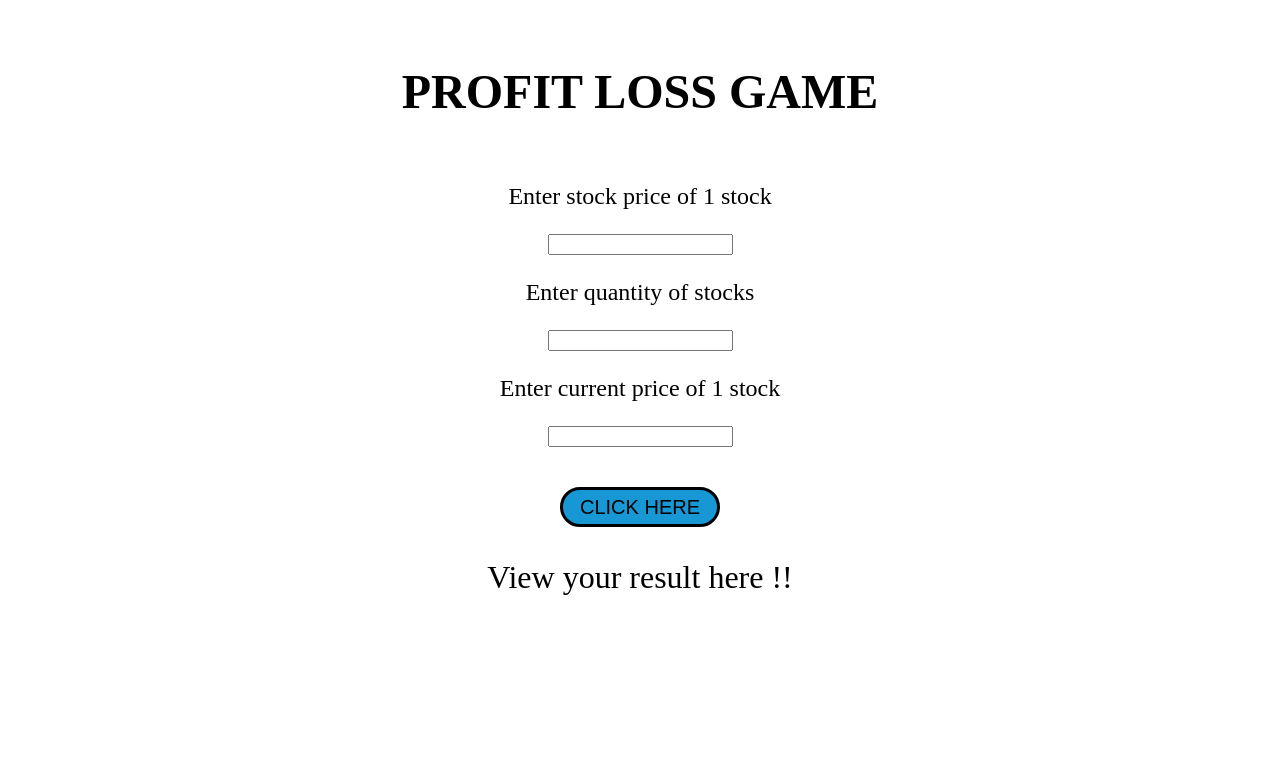
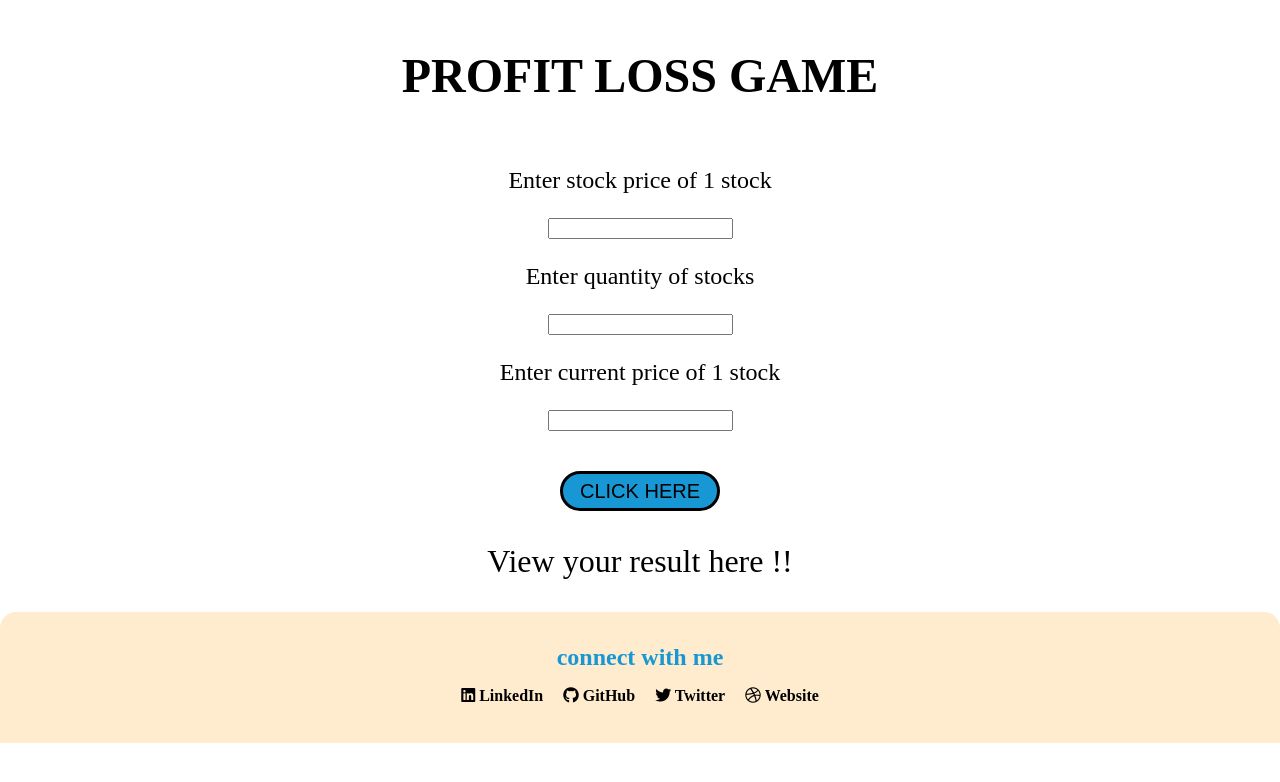
Before and after one commit to niharika-kesarwani/profit-loss-game, a plain HTML site: page index.html in a window 1280 px wide. Drawn offline with Linux system fonts and the light colour scheme; a web font is replaced by a local one.

Commit message:
added footer

```diff
--- a/index.html
+++ b/index.html
@@ -7,6 +7,7 @@
     <meta name="viewport" content="width=device-width, initial-scale=1.0">
     <title>Profit Loss Game</title>
     <link href="/styles.css" rel="stylesheet" />
+    <script src="https://kit.fontawesome.com/9c062a4b02.js" crossorigin="anonymous"></script>
 </head>
 
 <body>
@@ -24,6 +25,29 @@
 
     <p id="result">View your result here !!</p>
 
+    <footer class="footer">
+        <div class="footer-header">connect with me</div>
+        <ul class="footer-ul-links">
+          <li class="lists-item-inline"><a class="footer-links" href="https://linkedin.com/in/niharika-kesarwani" target="_blank">
+            <i class="fa-brands fa-linkedin"></i>
+            LinkedIn</a>
+          </li>
+          <li class="lists-item-inline"><a class="footer-links" href="https://github.com/NiharikaNeha" target="_blank">
+            <i class="fa-brands fa-github"></i>
+            GitHub</a>
+          </li>
+          <li class="lists-item-inline"><a class="footer-links" href="https://twitter.com/Niharika_twt" target="_blank">
+            <i class="fa-brands fa-twitter"></i>
+            Twitter</a>
+          </li>
+          <li class="lists-item-inline"><a class="footer-links" href="https://niharikakesarwani.netlify.app/" target="_blank">
+            <i class="social-icon fa-brands fa-dribbble"></i>
+            Website</a>
+          </li>
+
+        </ul>
+      </footer>
+
     <script src="app.js" type="text/javascript"></script>
 </body>
 
--- a/styles.css
+++ b/styles.css
@@ -2,13 +2,12 @@
 
 body{
     font-family: 'Kiwi Maru', serif;
-    max-width: 1000px;
     margin: auto;
     text-align: center;
 }
 
 .heading{
-    margin: 4rem 0rem;
+    margin: 3rem 0rem 4rem;
     font-size: 3rem;
 }
 
@@ -36,3 +35,34 @@ body{
     margin: 1rem;
     font-size: 2rem;
 }
+
+.footer {
+    background-color: blanchedalmond;
+    margin-top: 2rem;
+    padding: 2rem 0rem 1.4rem 0rem;
+    border-top-right-radius: 1rem;
+    border-top-left-radius: 1rem;
+    text-align: center;
+    color: rgb(23, 151, 211);
+    font-weight: bold;
+  }
+
+  .footer-header {
+    font-weight: bolder;
+    font-size: x-large;
+  }
+
+  .footer-ul-links {
+    padding-left: 0px;
+  }
+
+  .lists-item-inline {
+    display: inline;
+    padding: 0rem 0.5rem;
+  }
+
+  .footer-links {
+    color: black;
+    text-decoration: none;
+    padding-left: 0px;
+  }
```
